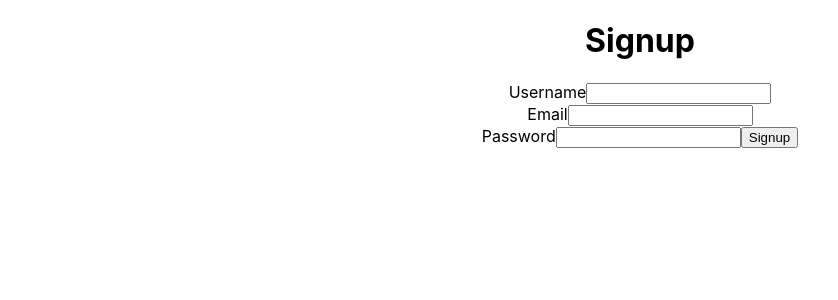
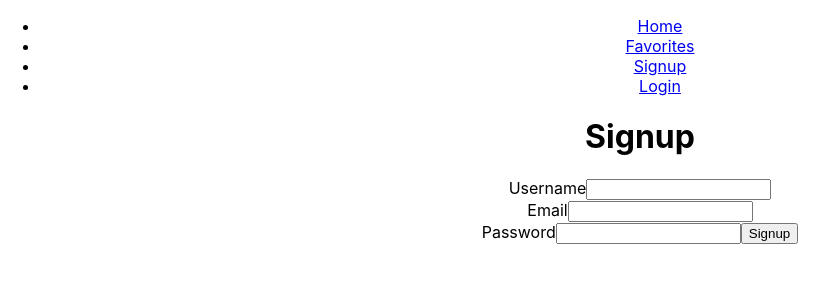
Before and after one commit to abhimistry-07/MovieMate, a React (Create React App) app in the folder movie-mate/: page /signup in a window 1280 px wide. Shown: the top 300 px of the page, without its empty margins (0-838 px from the left). Built offline with nearby package versions, Linux system fonts and the light colour scheme; the HTML template or start-up script is replaced by a standard one.

Commit message:
Login and navbar added

```diff
--- a/movie-mate/src/App.js
+++ b/movie-mate/src/App.js
@@ -4,10 +4,12 @@ import MovieList from './pages/MovieList';
 import FavoritesPage from './pages/FavoritesPage';
 import Login from './pages/Login';
 import Signup from './pages/Signup';
+import Navbar from './components/Navbar';
 
 function App() {
   return (
     <div className="App">
+      <Navbar />
       <Routes>
         <Route path='' element={<MovieList />} />
         <Route path='favorites' element={<FavoritesPage />} />
--- /dev/null
+++ b/movie-mate/src/components/Navbar.jsx
@@ -0,0 +1,27 @@
+import React from "react";
+import { Link } from "react-router-dom";
+
+const Navbar = () => {
+  return (
+    <div>
+      <nav>
+        <ul>
+          <li>
+            <Link to="/">Home</Link>
+          </li>
+          <li>
+            <Link to="/favorites">Favorites</Link>
+          </li>
+          <li>
+            <Link to="/signup">Signup</Link>
+          </li>
+          <li>
+            <Link to="/login">Login</Link>
+          </li>
+        </ul>
+      </nav>
+    </div>
+  );
+};
+
+export default Navbar;
--- a/movie-mate/src/pages/Login.jsx
+++ b/movie-mate/src/pages/Login.jsx
@@ -1,21 +1,51 @@
-import React, { useState } from "react";
+import React, { useEffect, useState } from "react";
+import { useNavigate } from "react-router-dom";
 
 const Login = () => {
-  const [username, setUsername] = useState("");
   const [email, setEmail] = useState("");
   const [password, setPassword] = useState("");
+  const [allUsers, setAllUsers] = useState([]);
 
+  const navigate = useNavigate();
 
+  useEffect(() => {
+    const getAllUsers = JSON.parse(localStorage.getItem("users")) || [];
+    setAllUsers(getAllUsers);
+  }, []);
+
+  // console.log(allUsers);
+
+  const handleLogin = (e) => {
+    try {
+      e.preventDefault();
+
+      let userExists = allUsers.find((user) => {
+        return (
+          user.email === email &&
+          +user.password == password &&
+          user.username &&
+          user.favMovies
+        );
+      });
+
+      // console.log(userExists, ">> userExists");
+
+      if (userExists) {
+        alert("Login successfull!");
+        localStorage.setItem("logedInUser", JSON.stringify(userExists));
+        navigate("/");
+      } else {
+        alert("Invalid credentials!");
+      }
+    } catch (error) {
+      console.log(error);
+    }
+  };
 
   return (
     <div>
       <h1>Login</h1>
-      <form action="">
-        {/* <label htmlFor="">
-          Username
-          <input type="text" onChange={(e) => setUsername(e.target.value)} />
-        </label>
-        <br /> */}
+      <form action="" onSubmit={handleLogin}>
         <label htmlFor="">
           Email
           <input type="email" onChange={(e) => setEmail(e.target.value)} />
--- a/movie-mate/src/pages/Signup.jsx
+++ b/movie-mate/src/pages/Signup.jsx
@@ -21,7 +21,8 @@ const Signup = () => {
 
   //   console.log(allUsers);
 
-  const handleSignUp = () => {
+  const handleSignUp = (e) => {
+    e.preventDefault();
     try {
       let userName = allUsers.find((user) => user.username == username);
       let userEmail = allUsers.find((user) => user.email == email);
@@ -38,16 +39,19 @@ const Signup = () => {
 
       if (!userName && !userEmail) {
         localStorage.setItem("users", JSON.stringify([...allUsers, newUser]));
+        setSignup(true);
       }
     } catch (error) {
       console.log(error);
     }
-    // const allUsers = JSON.parse(localStorage.getItem("users")) || [];
   };
 
   return (
     <div>
       <h1>Signup</h1>
+      {signUp ? (
+        <p>Signup successful!</p>
+      ) : (
         <form action="" onSubmit={handleSignUp}>
           <label htmlFor="">
             Username
@@ -68,6 +72,7 @@ const Signup = () => {
           </label>
           <button>Signup</button>
         </form>
+      )}
     </div>
   );
 };
```
Lines whose indentation alone changed are shown as unchanged.
